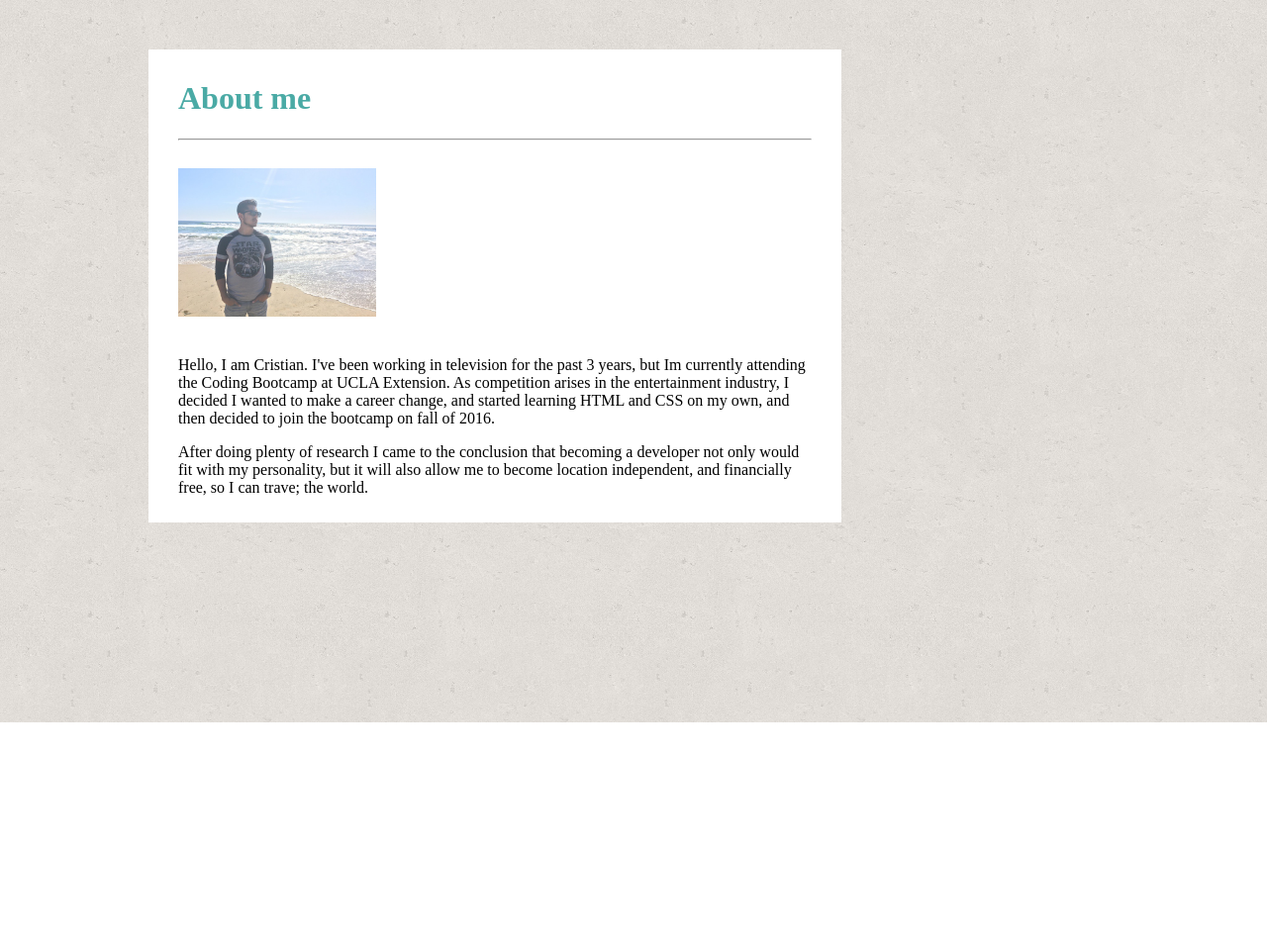
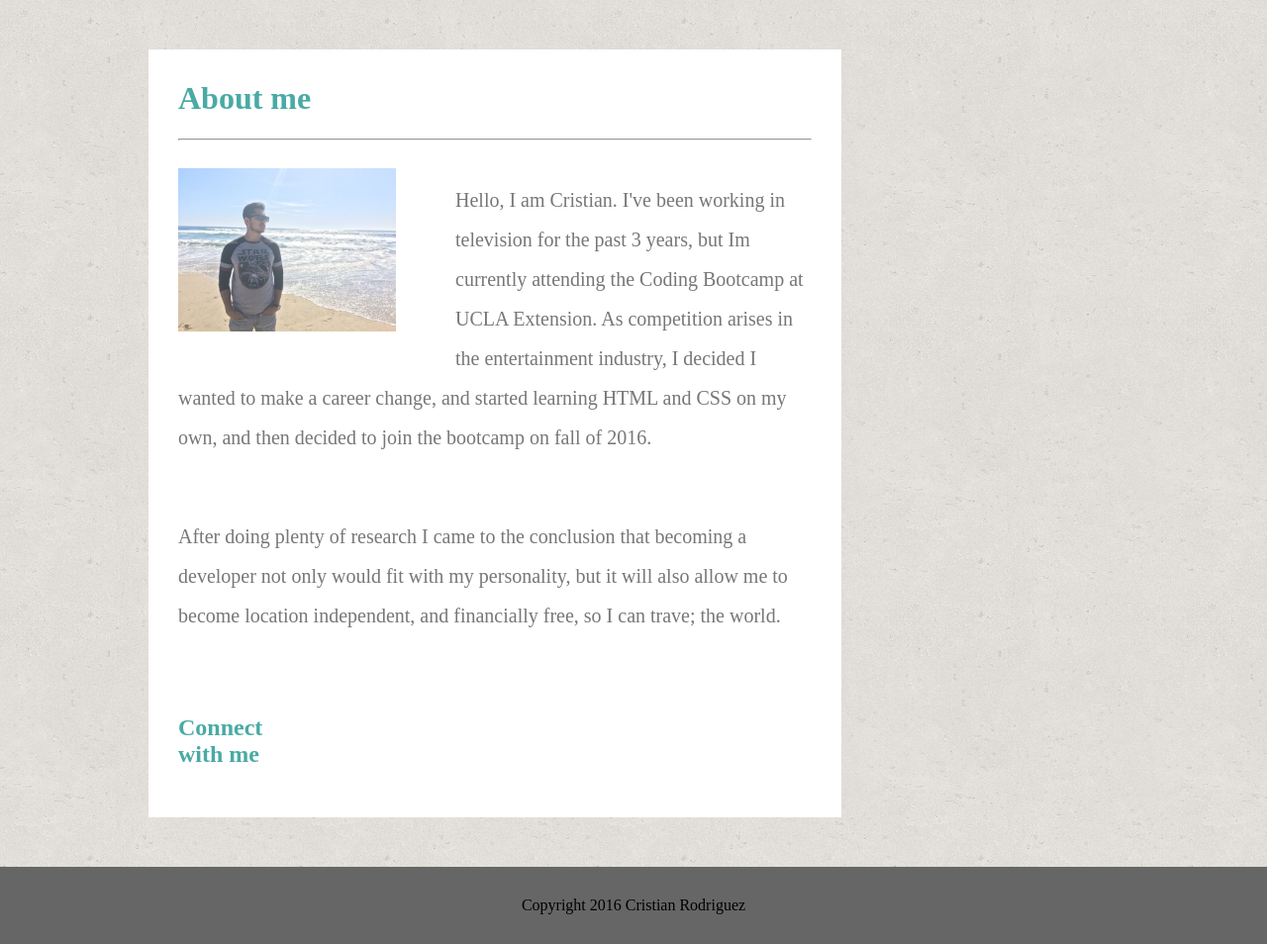
Before and after one commit to crisr10/Basic-Portfolio, a PHP site: page / in a window 1280 px wide. Shown: the part 70-1024 px from the top of the page at 99% size. Before the commit the page ends 800 px from the top, so only its background shows below. Run offline with PHP 8.4, Linux system fonts and the light colour scheme.

Commit message:
added connect me box

```diff
--- a/assets/css/style.css
+++ b/assets/css/style.css
@@ -3,35 +3,40 @@ body, html {
 	margin:0;
 	font:sans-serif, "Times New Roman";
 }
+
 .navMain {
 	width:100%;
 	background-color:#ffffff;
 	height:70px;
 }
+
 .header {
 	margin-left:150px;
 	color:white;
 	background-color:#4aaaa5;
  	float:left;
- 	height:40PX;
+ 	height:40px;
 	padding:15px 30px;
 	font-size:30px;
 	font-family: 'Georgia', Times, "Times New Roman", serif;
 	line-height:40px;
 
 }
+
 .navMain ul {
 	margin:0;
 	padding-right:150px;
 	float:right;
 	list-style-type:none;
 }
+
 .navMain ul li {
 	font-family:Times;
 	font-size:22px;
 	float:left;
 	padding-right:10px;
 }
+
 .navItem {
 	color:#777777;
 	text-decoration:none;
@@ -39,19 +44,47 @@ body, html {
 	padding: 15px 0;
 	line-height:40px;
 	float:left;
+}
 
-}
 .body {
-	vertical-align:top;
 	width:50%;
 	padding:10px 30px;
 	margin:50px 150px;
 	background-color:#ffffff;
 
 }
+
 #aboutMe {
 	color:#4aaaa5;
 }
+
 .profilePic {
-	margin:20px 0px;
+	margin:20px 30px 10px 0px;
+	width=:200px;
+	float:left;
+	padding-right:30px;
 }
+p {
+	padding:20px 0 20px 0;
+	line-height:200%;
+	font-size:20px;
+	color:#777777;
+}
+.footer {
+	background:#666666;
+	text-align:center;
+	padding:30px;
+	border-top: 5px;
+	border-color: #4aaaa5;
+}
+.connect {
+	background-color:#ffffff;
+	margin-right:150px;
+	padding:20px 0;
+	width: 20%;
+
+
+}
+.connect h2{
+	color:#4aaaa5;
+}
--- a/index.html
+++ b/index.html
@@ -19,11 +19,15 @@
 
 		<hr>
 
-		<img src="assets/images/profile.jpg" width="200px" class="profilePic">
+			<img src="assets/images/profile.jpg" width="220px" class="profilePic">
 
-		<p>Hello, I am Cristian. I've been working in television for the past 3 years, but Im currently attending the Coding Bootcamp at UCLA Extension. As competition arises in the entertainment industry, I decided I wanted to make a career change, and started learning HTML and CSS on my own, and then decided to join the bootcamp on fall of 2016.</p>
-		<p>After doing plenty of research I came to the conclusion that becoming a developer not only would fit with my personality, but it will also allow me to become location independent, and financially free, so I can trave; the world.</p>
+			<p>Hello, I am Cristian. I've been working in television for the past 3 years, but Im currently attending the Coding Bootcamp at UCLA Extension. As competition arises in the entertainment industry, I decided I wanted to make a career change, and started learning HTML and CSS on my own, and then decided to join the bootcamp on fall of 2016.</p>
+			<p>After doing plenty of research I came to the conclusion that becoming a developer not only would fit with my personality, but it will also allow me to become location independent, and financially free, so I can trave; the world.</p>
+			<div class="connect"> <h2>Connect with me </h2></div>
+		</div>
 	</div>
+
+
+	<footer class="footer">Copyright 2016 Cristian Rodriguez</footer>
 	</body>
-
 </html>
```
